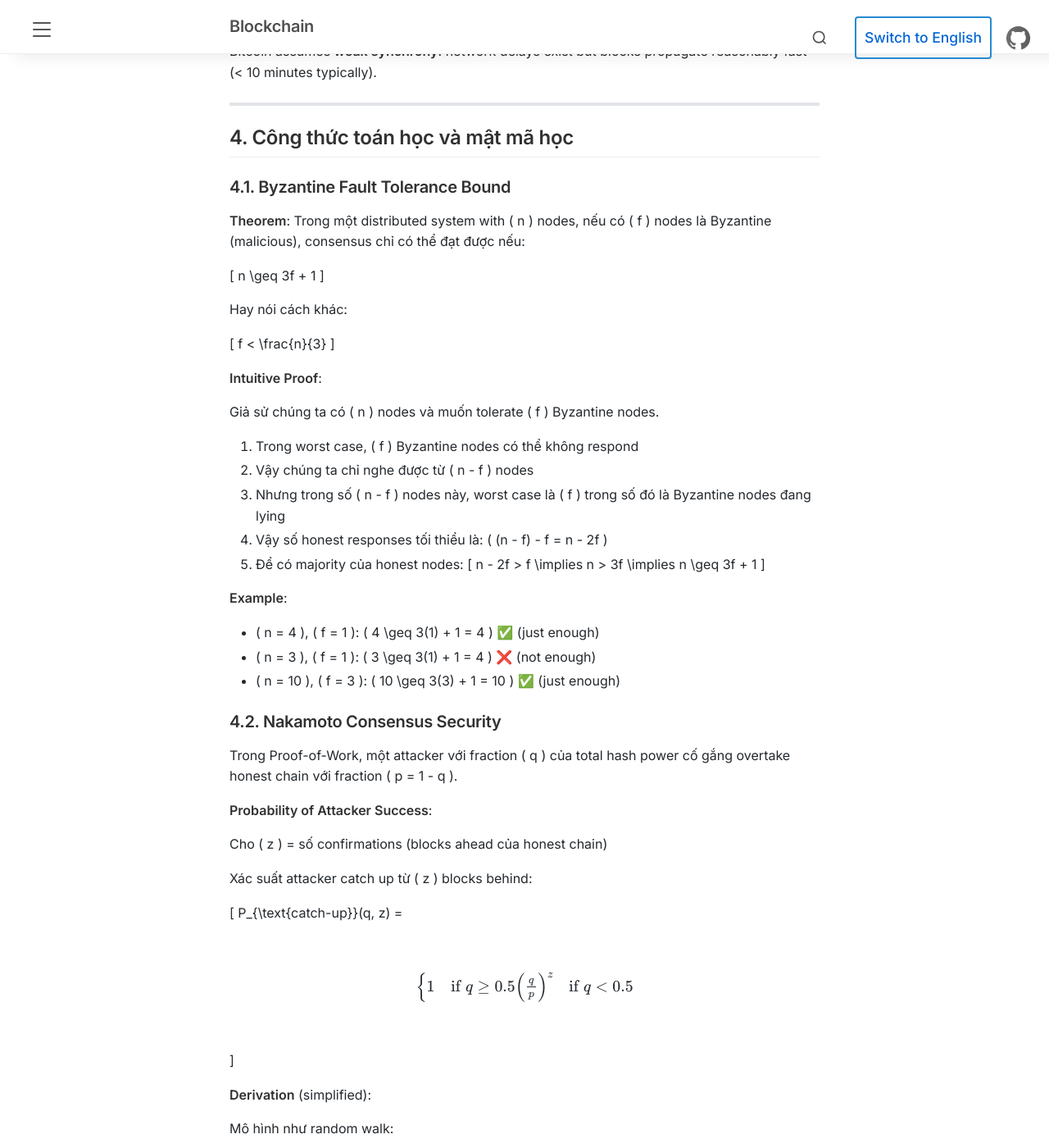
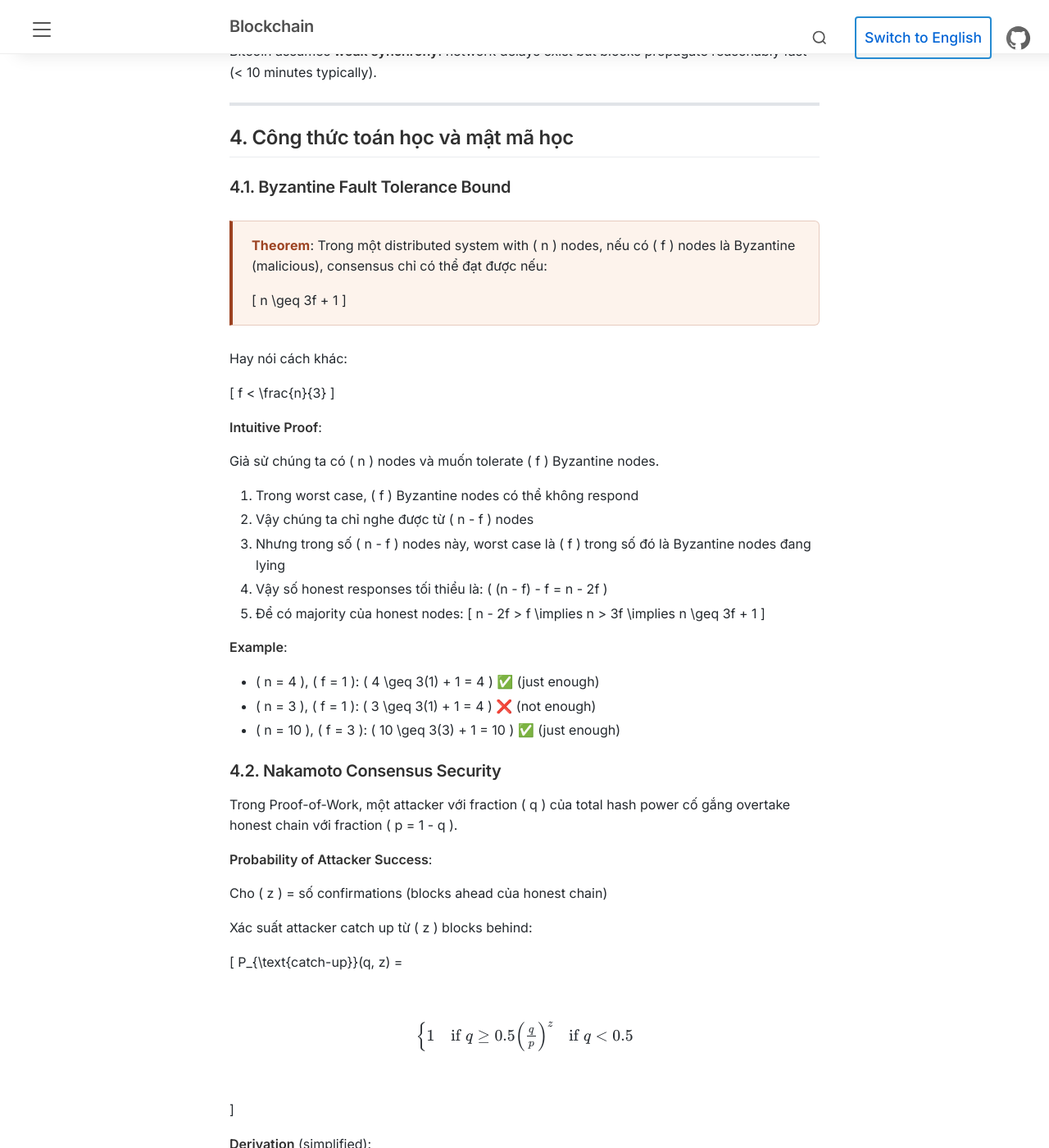
Before and after one commit to nglelinh/blockchain-self-learning, a Jekyll site: the page built from contents/vi/chapter00/_posts/21-01-01-00_01_Distributed_Systems_Consensus.md, in a window 1280 px wide and 1400 px high, scrolled down 5745 px. Shown: the whole window at 82% size. Built offline with Jekyll 4.4.1, drawn with Linux system fonts in a browser that asks for light colours; comment, search, counter and statistics services are not loaded.

Commit message:
Style definition/theorem/lemma/proof blocks

```diff
--- a/contents/vi/chapter00/_posts/21-01-01-00_01_Distributed_Systems_Consensus.md
+++ b/contents/vi/chapter00/_posts/21-01-01-00_01_Distributed_Systems_Consensus.md
@@ -211,11 +211,13 @@ Bitcoin assumes **weak synchrony**: network delays exist but blocks propagate re
 
 ### 4.1. Byzantine Fault Tolerance Bound
 
+<div class="textbook-theorem" markdown="1">
 **Theorem**: Trong một distributed system with \( n \) nodes, nếu có \( f \) nodes là Byzantine (malicious), consensus chỉ có thể đạt được nếu:
 
 \[
 n \geq 3f + 1
 \]
+</div>
 
 Hay nói cách khác:
 
@@ -287,9 +289,11 @@ P_{\text{catch-up}} = \left(\frac{q}{p}\right)^z = \left(\frac{q}{1-q}\right)^z
 
 ### 4.3. FLP Impossibility Result
 
+<div class="textbook-theorem" markdown="1">
 **Theorem** (Fisher, Lynch, Paterson, 1985):
 
 Trong một asynchronous distributed system, không tồn tại một deterministic consensus protocol có thể guarantee termination nếu ngay cả một process có thể fail (crash).
+</div>
 
 **Formal Statement**:
 
--- a/public/css/content-boxes.css
+++ b/public/css/content-boxes.css
@@ -97,3 +97,72 @@
     padding: 12px;
   }
 }
+
+/* ── Khối Định nghĩa / Định lý / Chứng minh (cùng kiểu với Discrete Math IUH) ──
+   Dùng: <div class="textbook-definition|textbook-theorem|textbook-lemma|textbook-proof" markdown="1">
+   Dòng đầu là nhãn in đậm, ví dụ **Định nghĩa 1.2 (Tên)**. Theorem/Corollary/Proposition dùng textbook-theorem.
+   textbook-proof tự thêm ∎; thêm class textbook-proof-marked khi nội dung đã có sẵn ký hiệu kết thúc. */
+.textbook-definition,
+.textbook-theorem,
+.textbook-lemma,
+.textbook-proof {
+  --blk: #2c5282;
+  --blk-bg: #eef4fb;
+  margin: 1.4rem 0;
+  padding: 0.85rem 1.15rem;
+  text-align: left;
+  background: var(--blk-bg);
+  border: 1px solid rgba(44, 82, 130, 0.22);
+  border-left: 4px solid var(--blk);
+  border-radius: 0 6px 6px 0;
+}
+
+.textbook-theorem,
+.textbook-lemma {
+  --blk: #9c4221;
+  --blk-bg: #fdf3ec;
+  border-color: rgba(156, 66, 33, 0.22);
+  border-left-color: #9c4221;
+}
+
+.textbook-proof {
+  --blk: #718096;
+  --blk-bg: #f7f7f5;
+  border-color: rgba(113, 128, 150, 0.22);
+  border-left-color: #718096;
+  border-left-width: 3px;
+  font-size: 0.98rem;
+}
+
+.textbook-proof::after {
+  content: "\220E";
+  display: block;
+  text-align: right;
+  color: var(--blk);
+}
+
+.textbook-proof.textbook-proof-marked::after { content: none; }
+
+.textbook-definition > :first-child,
+.textbook-theorem > :first-child,
+.textbook-lemma > :first-child,
+.textbook-proof > :first-child { margin-top: 0; }
+
+.textbook-definition > :last-child,
+.textbook-theorem > :last-child,
+.textbook-lemma > :last-child,
+.textbook-proof > :last-child { margin-bottom: 0; }
+
+.textbook-definition > p:first-child > strong:first-child,
+.textbook-theorem > p:first-child > strong:first-child,
+.textbook-lemma > p:first-child > strong:first-child,
+.textbook-proof > p:first-child > strong:first-child {
+  font-weight: 700;
+  letter-spacing: 0.01em;
+  color: var(--blk);
+}
+
+.textbook-definition pre,
+.textbook-theorem pre,
+.textbook-lemma pre,
+.textbook-proof pre { background: #fff; }
```
Also changed, not shown: contents/vi/chapter02/_posts/21-01-03-02_01_BFT_Consensus.md (+6 -0 lines), contents/vi/chapter03/_posts/21-01-04-03_01_EVM_Deep_Dive.md (+4 -0 lines).
